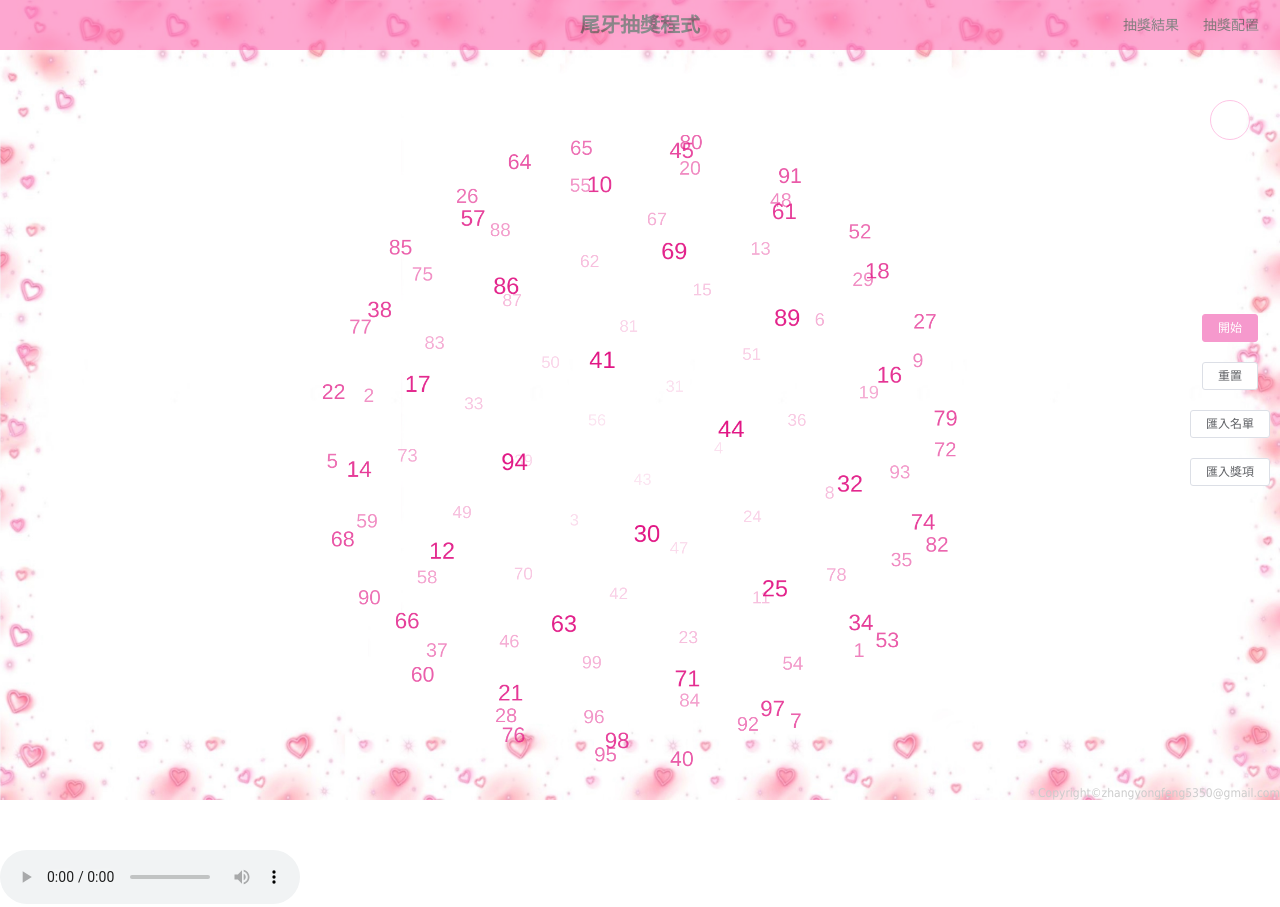
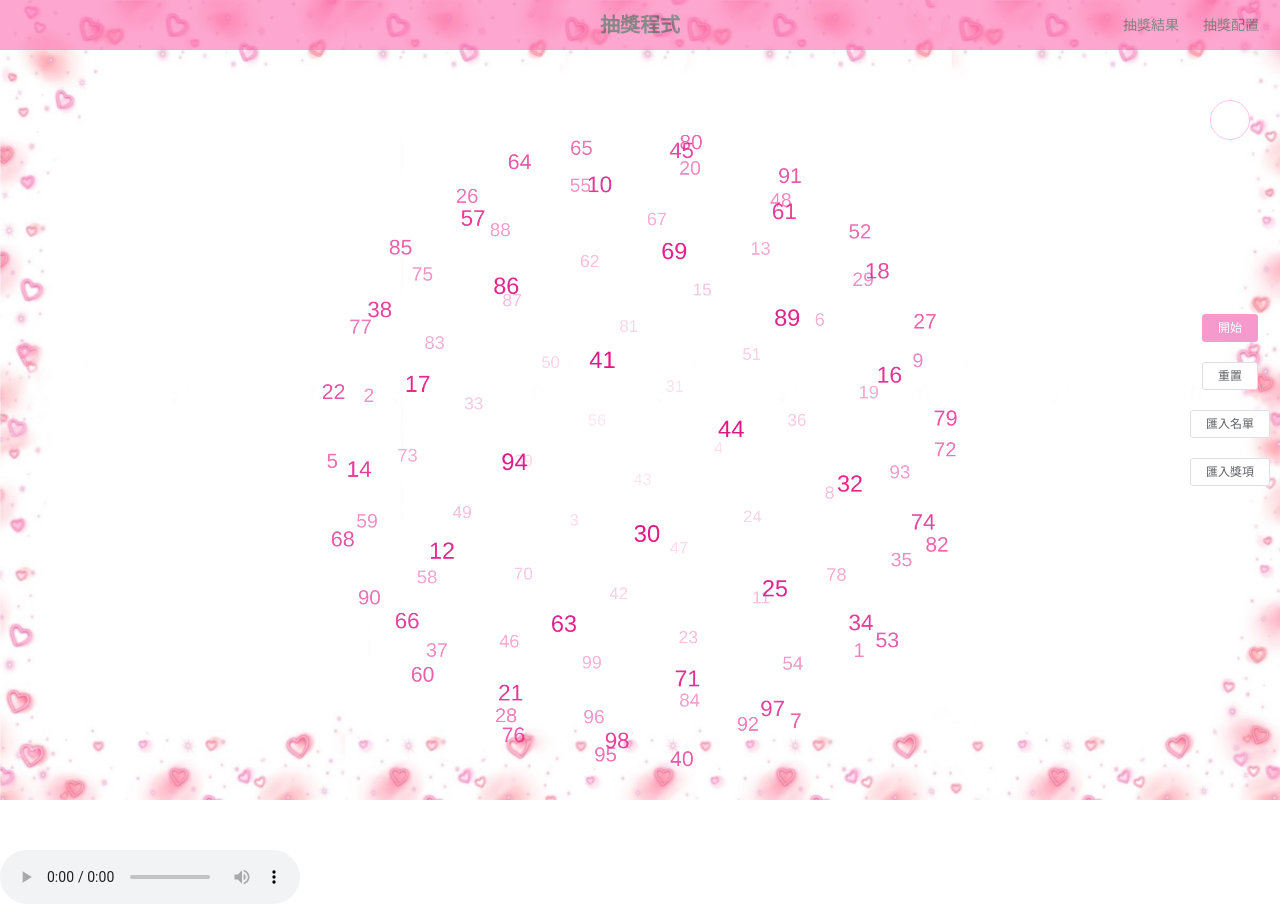
Before and after one commit to jamielee1999/draw, a Vue app: page /#/ in a window 1280 px wide. Built offline with nearby package versions, Linux system fonts and the light colour scheme; a small style sheet from the web is missing.

Commit message:
預設標題名稱調整與移除下方 email

```diff
--- a/src/App.vue
+++ b/src/App.vue
@@ -103,9 +103,9 @@
     />
     <Result :visible.sync="showResult"></Result>
 
-    <span class="copy-right">
+    <!-- <span class="copy-right">
       Copyright©zhangyongfeng5350@gmail.com
-    </span>
+    </span> -->
 
     <audio
       id="audiobg"
--- a/src/store/index.js
+++ b/src/store/index.js
@@ -11,7 +11,7 @@ import {
 } from '@/helper/index';
 
 Vue.use(Vuex);
-const lotteryName = '尾牙抽獎程式';
+const lotteryName = '抽獎程式';
 export default new Vuex.Store({
   state: {
     config: {
```
